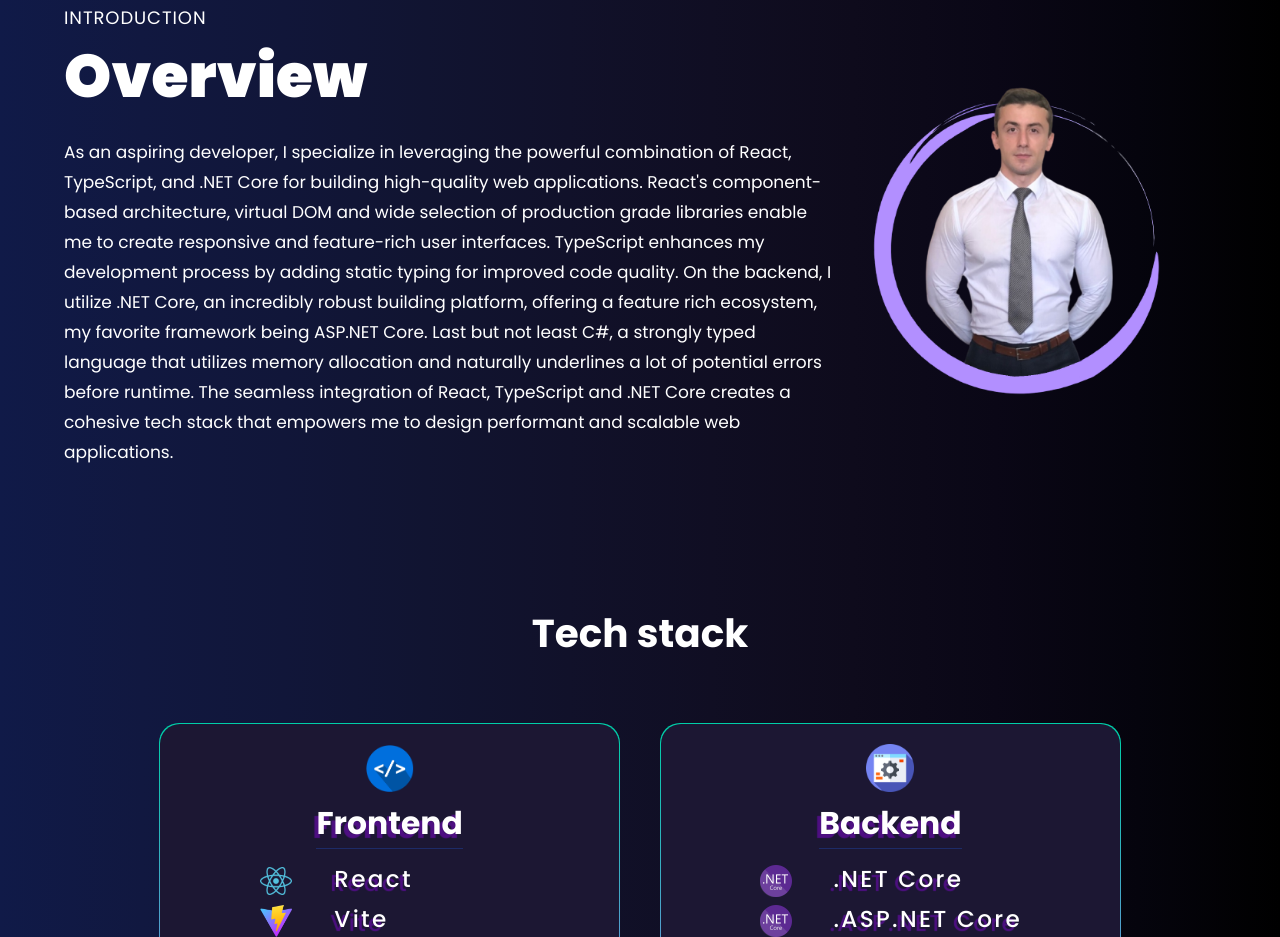
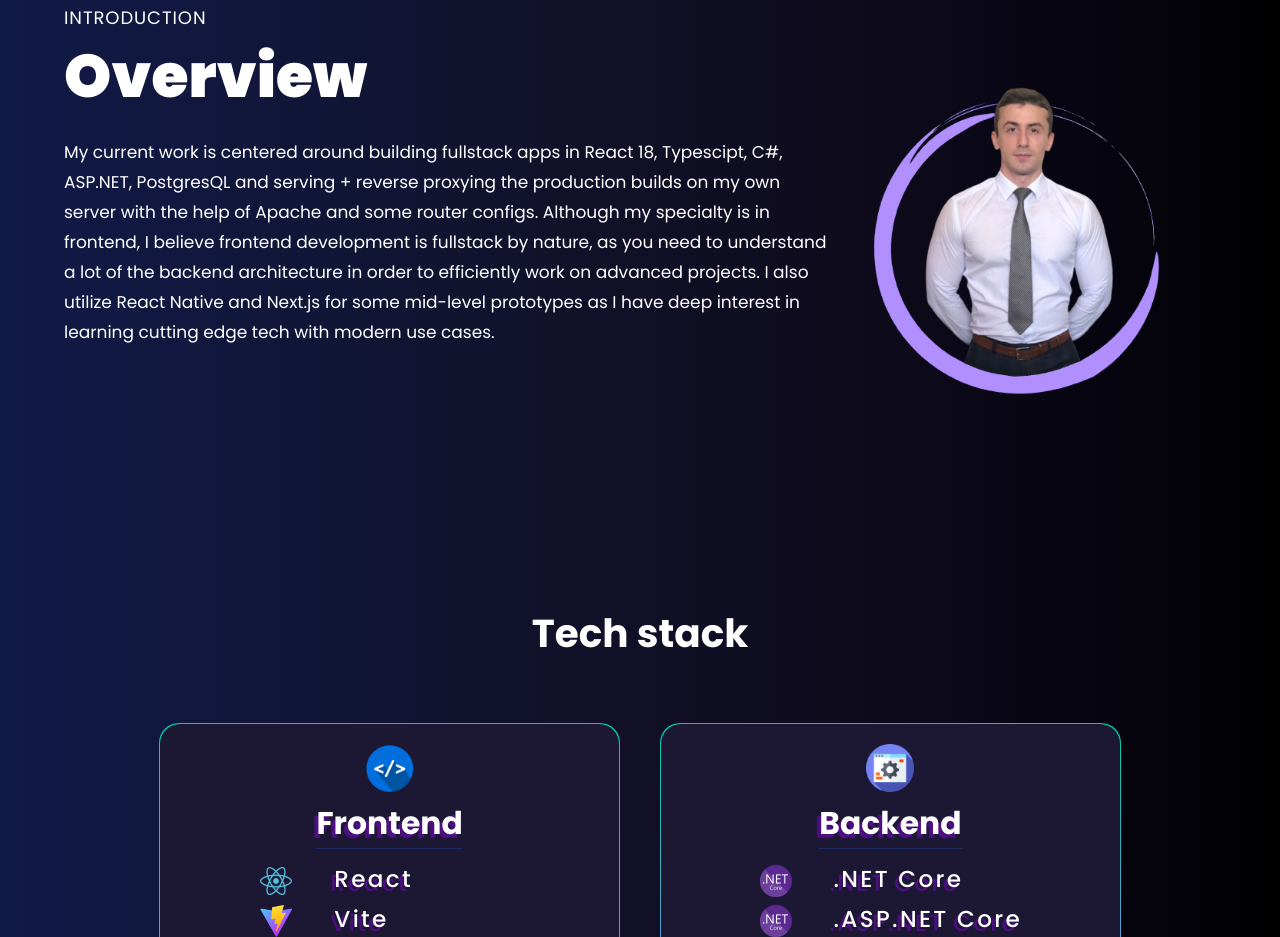
Before and after one commit to peter92q/ff, a React (Vite) app: page / in a window 1280 px wide. Shown: the part 860-1797 px from the top of the page. Built offline with nearby package versions, Linux system fonts and the light colour scheme.

Commit message:
Update About.tsx

```diff
--- a/src/components/About.tsx
+++ b/src/components/About.tsx
@@ -69,15 +69,12 @@ const About = ({setSelectedPage}:{setSelectedPage: React.Dispatch<SetStateAction
         variants={textVariant(0.5)}
         className='mt-4 text-secondary text-[17px] max-w-3xl leading-[30px] '
       >
-          As an aspiring developer, I specialize in leveraging the powerful combination of React,
-          TypeScript, and .NET Core for building high-quality web applications. React's component-based
-          architecture, virtual DOM and wide selection of production grade libraries enable me to create
-          responsive and feature-rich user interfaces. TypeScript enhances my development process by
-          adding static typing for improved code quality. On the backend, I utilize .NET Core,
-          an incredibly robust building platform, offering a feature rich ecosystem, my favorite framework being ASP.NET Core.
-          Last but not least C#, a strongly typed language that utilizes memory allocation and naturally underlines a lot of potential
-          errors before runtime. The seamless integration of React, TypeScript and .NET Core creates a cohesive
-          tech stack that empowers me to design performant and scalable web applications.
+          My current work is centered around building fullstack apps in React 18, Typescipt, C#, ASP.NET, PostgresQL
+          and serving + reverse proxying the production builds on my own server with the help of Apache and some
+          router configs. Although my specialty is in frontend, I believe frontend development is fullstack by nature,
+          as you need to understand a lot of the backend architecture in order to efficiently work on advanced projects.
+          I also utilize React Native and Next.js for some mid-level prototypes as I have deep interest in learning
+          cutting edge tech with modern use cases.
       </motion.p>
         <motion.div
           variants={slideIn("right", "tween", 0.2, 1)}
```
